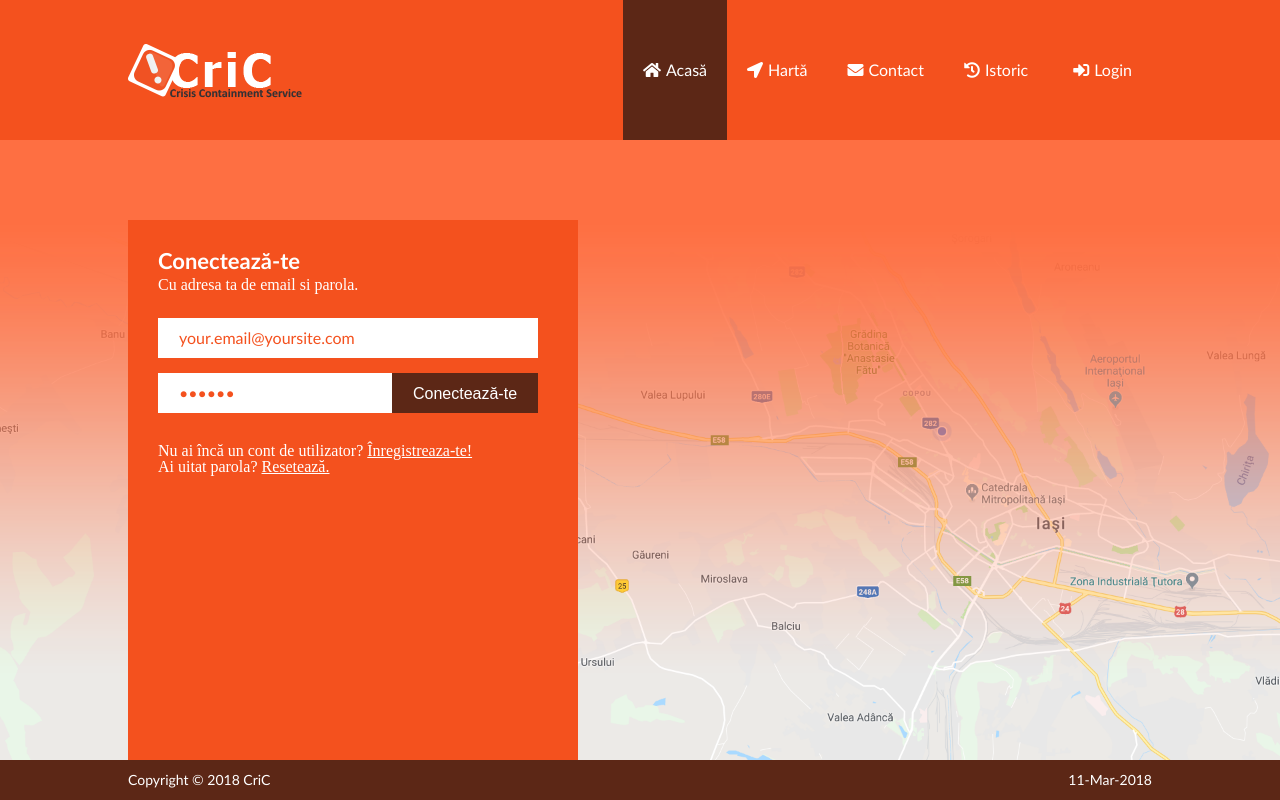
After one commit to CiprianBodnar/CriC-Crisis-Containment-Service-, a PHP site: page /login.php in a window 1280 px wide. The commit adds this page. Run offline with PHP 8.4, Linux system fonts and the light colour scheme.

Commit message:
Login page + page fill script

```diff
--- /dev/null
+++ b/css/login.css
@@ -0,0 +1,95 @@
+
+.orange{
+    background: #f4511e;
+    padding-bottom: 30px;
+}
+
+.subtitle{
+    color: white;
+    font-size: 22px;
+    font-family: Calibri;
+    font-weight: bold;
+    margin-bottom: 5px;
+}
+
+.information{
+
+    color: white;
+    font-size: 16px;
+    font-family: 'Calibri Light';
+}
+
+.information a{
+    color: white;
+    font-family: 'Calibri Light';
+
+}
+.box-small{
+    width: 100%;
+    padding: 30px;
+
+}
+.login-form{
+    margin-top: 20px;
+    margin-bottom: 20px;
+}
+.login-form input[type=text] {
+    width: calc(100% - 10px);
+    padding: 0 20px;
+    height: 40px;
+    line-height: 40px;
+    margin: 5px 0px;
+    border: 1px solid #fff;
+    color: #f4511E;
+    font-family: Calibri;
+    font-size: 16px;
+
+}
+
+.login-form input[type=password] {
+
+    padding: 0 20px;
+    height: 40px;
+    width: 60%;
+    line-height: 40px;
+    margin: 5px 0px;
+    border: 1px solid #fff;
+    color: #f4511E;
+    font-family: Calibri;
+    font-size: 16px;
+    float: left;
+
+
+}
+.row21{
+    padding-bottom: 5px;
+}
+
+.no-padding{
+    padding: 0 !important;
+}
+
+#conecteaza{
+    border: none;
+    background: #5c2716;
+    width: calc(40% - 10px);
+    height: 40px;
+    line-height: 40px;
+    text-align: center;
+    display: block;
+    margin: 5px 0 5px 0;
+    float: left;
+    font-size: 16px;
+    color: white;
+    outline: none;
+    cursor: pointer;
+    transition: All .2s ease;
+    -webkit-transition: All .2s ease;
+    -o-transition: All .2s ease;
+
+
+}
+
+.login-form #conecteaza:hover{
+    background: #1B1817;
+}
--- a/css/media.css
+++ b/css/media.css
@@ -26,6 +26,11 @@
 		width: 450px;
 		margin-left: auto;
 		margin-right: auto;
+	}
+	.align-left{
+
+		margin-left: 0 !important;
+		margin-right: 0 !important;
 	}
 	.button-wrapper{
 		float: left;
--- /dev/null
+++ b/js/fill-page.js
@@ -0,0 +1,11 @@
+
+function enlarge(){
+    var contaier = document.getElementById("enlarge");
+    var windowH = window.innerHeight;
+    var bodyH = document.getElementsByTagName("body")[0].clientHeight;
+    if(windowH-bodyH>0){
+        contaier.setAttribute("style","padding-bottom:"+(windowH-bodyH+30)+"px");
+    }
+}
+enlarge();
+window.addEventListener('resize', enlarge);
--- /dev/null
+++ b/login.php
@@ -0,0 +1,63 @@
+<!DOCTYPE html>
+<html lang="en">
+<head>
+	<meta charset="UTF-8">
+	<meta http-equiv="X-UA-Compatible" content="IE=edge">
+    <meta name="viewport" content="width=device-width, initial-scale=1">
+	<title data-href="index">Acasă &bull; Crisis Containment Service</title>
+	<link rel="icon" type="image/png" href="img/icon.png">
+    <link rel="stylesheet" href="css/style.css">
+    <link rel="stylesheet" href="css/login.css">
+    <link rel="stylesheet" href="css/media.css">
+</head>
+<body id="login">
+
+    <?php include "header.php" ?>
+
+    <section id="content">
+        <div class="gradient-bg">
+            <div class="container no-padding">
+                <div class="box-small align-left orange" id="enlarge">
+                    <div class="row1">
+                        <h3 class="subtitle">
+                            Conectează-te
+                        </h3>
+                        <p class="information">
+                            Cu adresa ta de email si parola.
+                        </p>
+                    </div>
+                    <div class="row2">
+                        <form class="login-form">
+                            <div class="row21">
+                                <input type="text" name="your.email@yoursite.com" value="your.email@yoursite.com" onfocus="if(this.value=='your.email@yoursite.com') this.value='';" onblur="if(this.value=='') this.value='your.email@yoursite.com';">
+                            </div>
+                            <div class="row21">
+                                <input type="password" name="parola" value="parola" onfocus="if(this.value=='parola') this.value='';" onblur="if(this.value=='') this.value='parola';">
+                                <button type="submit" id="conecteaza">Conectează-te</button>
+                                <div class="clear"></div>
+                            </div>
+                        </form>
+                    <div class="row3">
+
+                        <p class="information">
+                            Nu ai încă un cont de utilizator? <a href="#">Înregistreaza-te!</a>
+                        </p>
+                        <p class="information">
+                            Ai uitat parola? <a href="#">Resetează.</a>
+                        </p>
+                    </div>
+                    </div>
+
+
+                </div>
+            </div>
+        </div>
+    </section>
+
+
+	<?php include "footer.php" ?>
+
+    <script type="text/javascript" src="js/miscs.js"></script>
+    <script type="text/javascript" src="js/fill-page.js"></script>
+</body>
+</html>
--- a/register.php
+++ b/register.php
@@ -15,7 +15,7 @@
 
 	<section id="content">
         <div class="gradient-bg">
-                <div class="container orange">
+                <div class="container orange" id="enlarge">
                     <div class="row">
                         <div class="col12">
                             <h3 class="subtitle">
@@ -84,6 +84,7 @@
 	</section>
 
 	<?php include "footer.php" ?>
-	<script type="text/javascript" src="js/miscs.js"></script>
+    <script type="text/javascript" src="js/miscs.js"></script>
+    <script type="text/javascript" src="js/fill-page.js"></script>
 </body>
 </html>
```
Also changed, not shown: 1 other file.
